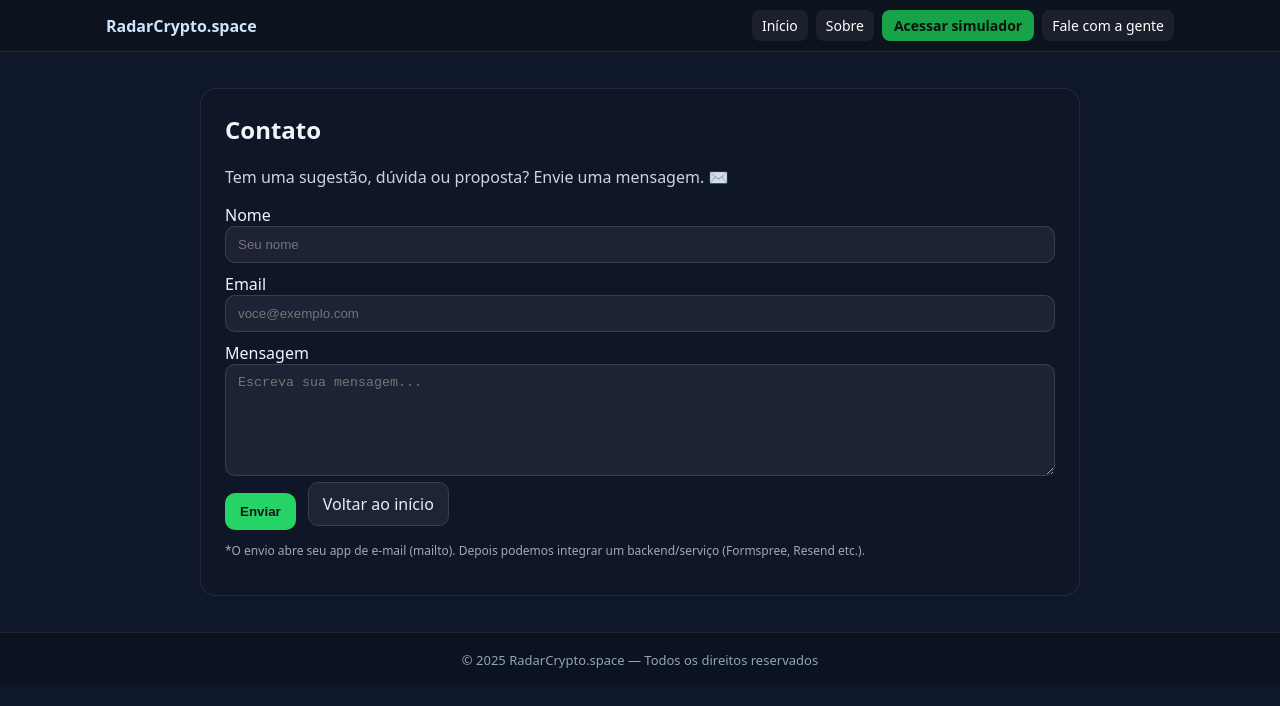
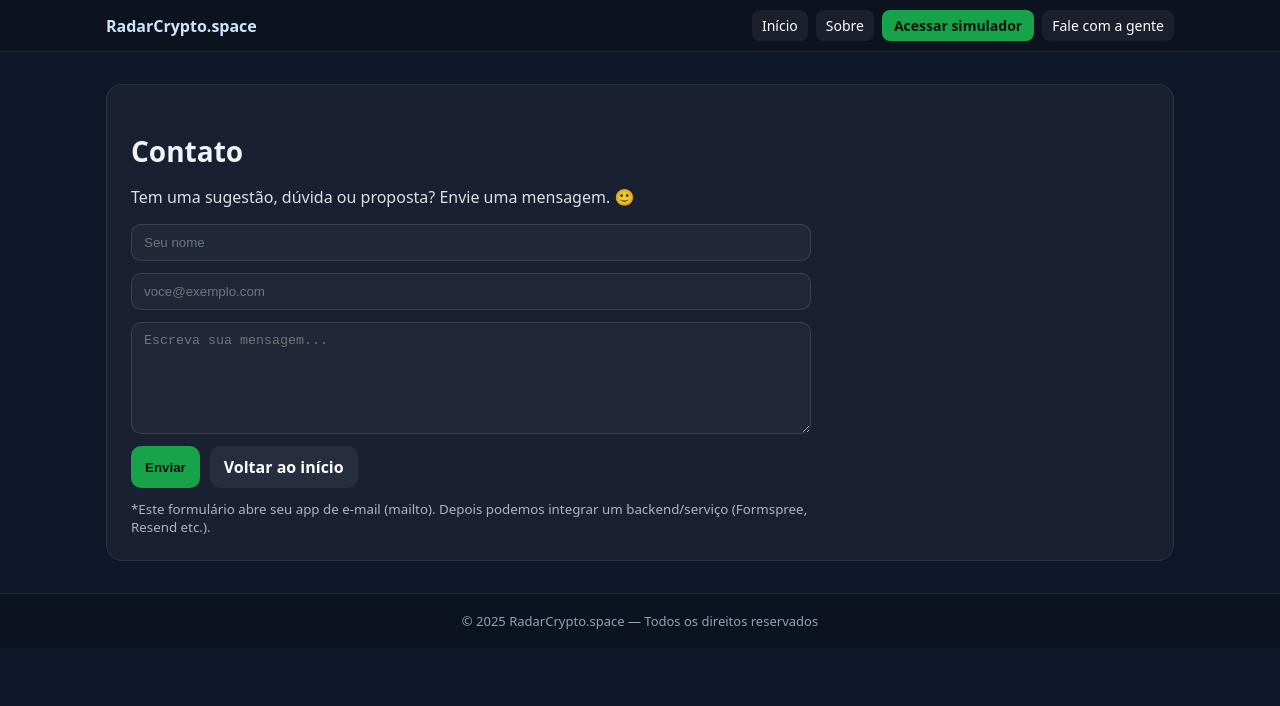
Before and after one commit to Ivanmonteiro-create/radarcripto.space, a Next.js app: page /contato in a window 1280 px wide. Shown: the top 706 px of the page. Built offline with nearby package versions, Linux system fonts and the light colour scheme.

Commit message:
Update contato.js

```diff
--- a/pages/contato.js
+++ b/pages/contato.js
@@ -1,39 +1,87 @@
-import Link from 'next/link';
+// /pages/contato.js
+export default function Contato() {
+  return (
+    <main style={{ maxWidth: 1100, margin: "32px auto", padding: "0 16px" }}>
+      <section
+        style={{
+          background: "rgba(255,255,255,0.04)",
+          border: "1px solid rgba(255,255,255,0.08)",
+          borderRadius: 16,
+          padding: 24,
+        }}
+      >
+        <h1 style={{ fontSize: 28, fontWeight: 800, marginBottom: 12 }}>
+          Contato
+        </h1>
+        <p style={{ opacity: 0.9, marginBottom: 16 }}>
+          Tem uma sugestão, dúvida ou proposta? Envie uma mensagem. 🙂
+        </p>
 
-export default function Contato() {
-  const card = {
-    maxWidth: 880, margin: '36px auto', padding: 24, borderRadius: 16,
-    background: 'rgba(17,24,39,.45)', border: '1px solid rgba(255,255,255,.08)',
-  };
-  const input = {
-    width: '100%', padding:'10px 12px', borderRadius:10,
-    border:'1px solid rgba(255,255,255,.12)', background:'rgba(255,255,255,.06)', color:'#e6eef5'
-  };
-  const row = { display: 'flex', gap: 12, marginTop: 12, flexWrap: 'wrap' };
-  const send = { padding:'10px 14px', borderRadius:10, border:'1px solid rgba(37,211,102,.5)', background:'#25d366', color:'#0b1a12', fontWeight:700 };
-  const ghost= { padding:'10px 14px', borderRadius:10, border:'1px solid rgba(255,255,255,.12)', background:'rgba(255,255,255,.06)', color:'#e6eef5' };
-
-  return (
-    <section style={card}>
-      <h2 style={{ marginTop: 0 }}>Contato</h2>
-      <p style={{ opacity: .85 }}>Tem uma sugestão, dúvida ou proposta? Envie uma mensagem. ✉️</p>
-
-      <form action="mailto:radar@radarcrypto.space" method="post" encType="text/plain">
-        <label>Nome<div><input name="nome" placeholder="Seu nome" style={input} /></div></label>
-        <div style={{ height: 10 }} />
-        <label>Email<div><input name="email" placeholder="voce@exemplo.com" style={input} /></div></label>
-        <div style={{ height: 10 }} />
-        <label>Mensagem<div><textarea name="mensagem" placeholder="Escreva sua mensagem..." rows={6} style={input} /></div></label>
-
-        <div style={row}>
-          <button type="submit" style={send}>Enviar</button>
-          <Link href="/"><span style={ghost}>Voltar ao início</span></Link>
-        </div>
-      </form>
-
-      <p style={{ marginTop: 12, opacity: .65, fontSize: 12 }}>
-        *O envio abre seu app de e-mail (mailto). Depois podemos integrar um backend/serviço (Formspree, Resend etc.).
-      </p>
-    </section>
+        <form
+          action="mailto:seuemail@exemplo.com"
+          method="post"
+          encType="text/plain"
+          style={{ display: "grid", gap: 12, maxWidth: 680 }}
+        >
+          <input
+            type="text"
+            name="nome"
+            placeholder="Seu nome"
+            style={inputStyle}
+          />
+          <input
+            type="email"
+            name="email"
+            placeholder="voce@exemplo.com"
+            style={inputStyle}
+          />
+          <textarea
+            name="mensagem"
+            placeholder="Escreva sua mensagem..."
+            rows={6}
+            style={inputStyle}
+          />
+          <div style={{ display: "flex", gap: 10, flexWrap: "wrap" }}>
+            <button type="submit" style={btnGreen}>
+              Enviar
+            </button>
+            <a href="/" style={btnGhost}>
+              Voltar ao início
+            </a>
+          </div>
+          <small style={{ opacity: 0.7 }}>
+            *Este formulário abre seu app de e-mail (mailto). Depois podemos
+            integrar um backend/serviço (Formspree, Resend etc.).
+          </small>
+        </form>
+      </section>
+    </main>
   );
 }
+
+const inputStyle = {
+  width: "100%",
+  padding: "10px 12px",
+  borderRadius: 10,
+  border: "1px solid rgba(255,255,255,0.12)",
+  background: "rgba(255,255,255,0.03)",
+  color: "#fff",
+};
+
+const btnGreen = {
+  padding: "10px 14px",
+  borderRadius: 10,
+  background: "#16a34a",
+  color: "#08130a",
+  fontWeight: 800,
+  border: "none",
+  cursor: "pointer",
+};
+
+const btnGhost = {
+  padding: "10px 14px",
+  borderRadius: 10,
+  background: "rgba(255,255,255,0.06)",
+  color: "#fff",
+  fontWeight: 600,
+};
```
